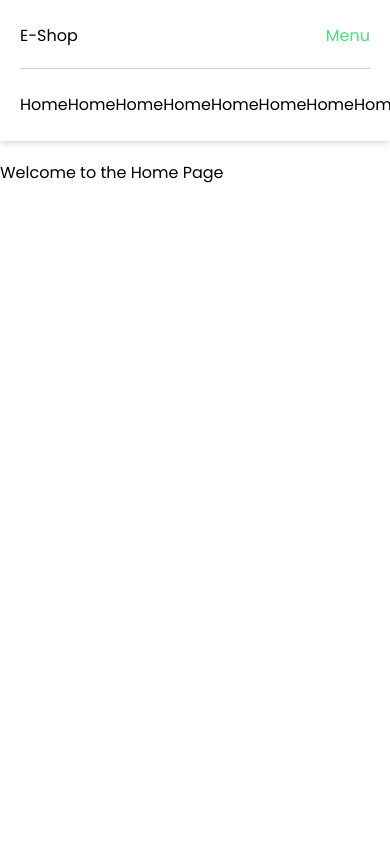
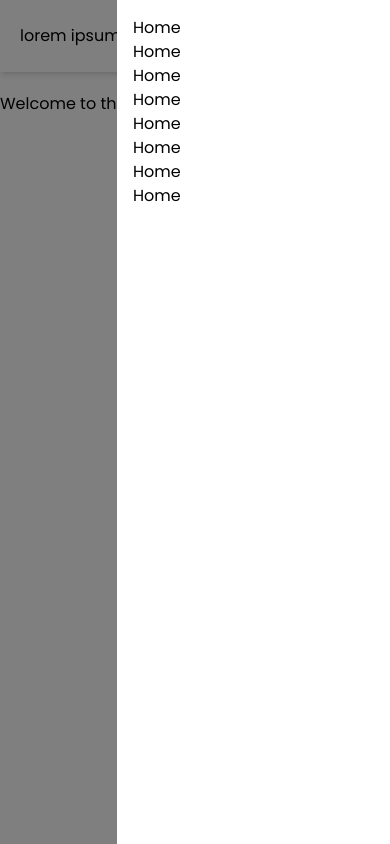
Before and after one commit to developedbyrod/REACT_COMMERCE_TEMPLATE, a React (Vite) app: page / in a window 390 px wide. Built offline with nearby package versions, Linux system fonts and the light colour scheme.

Commit message:
initializing the mobile menu layout and functions.

```diff
--- a/src/components/Navbar/index.jsx
+++ b/src/components/Navbar/index.jsx
@@ -186,6 +186,7 @@ export default function Navbar() {
 
     const [submenuActive, setSubmenuActive] = useState(null);
     const [submenuHovered, setSubmenuHovered] = useState(false);
+    const [mobileMenuActive, setMobileMenuActive] = useState(true);
 
     const handleSubmenu = (index) => {
         setSubmenuActive(index);
@@ -198,13 +199,24 @@ export default function Navbar() {
 
     }
 
+    const handleMobileMenu = () => {
+        console.log("mobile menu");
+    }
+
+
     return (
         <header className="flex items-center w-full px-5 py-6 shadow-md mb-5">
-            <div className="mx-auto flex-col items-center w-full">
 
+            {/* OVERLAY */}
+            <div
+                className={`${mobileMenuActive ? 'absolute top-0 right-0 w-full h-full z-10 bg-[rgba(0,0,0,0.5)]' : 'hidden'}`}
+                onClick={() => setMobileMenuActive(false)}
+                ></div>
+
+            <div className="hidden md:flex mx-auto md:flex-col items-center w-full">
                 <div className="flex items-center w-full border-b-[0.5px] border-[#ccc] pb-5">
 
-                    <div className="hidden md:flex md:w-full md:justify-between items-center">
+                    <div className="flex w-full justify-between items-center">
                         <div className="flex w-full">
                             <h1 className="text-black text-2xl font-bold">{templateData.headerContent.logoImg}</h1>
                         </div>
@@ -225,22 +237,9 @@ export default function Navbar() {
                         </div>
 
                     </div>
-
-                    <div className="flex md:hidden jusitfy-between w-full">
-
-                        <div className="flex logo_mobile flex-1">
-                            <h1>{templateData.website.name}</h1>
                 </div>
 
-                        <div className="flex text-green-400">
-                            <button>Menu</button>
-                        </div>
-                    </div>
-                </div>
-
-
                 {/* Links e Sublinks */}
-
                 <div className="flex w-full max-w-[800px] mx-auto jusitfy-center mt-6">
 
                     {templateData.headerContent.navLinks.map((navLink, index) => (
@@ -254,7 +253,7 @@ export default function Navbar() {
                                 <span className="cursor-pointer">{navLink.name}</span>
                             </div>
 
-                                <div  className={`sublinks_active p-4 bg-white ${submenuActive === index && submenuHovered === true ? 'flex-col absolute left-0 top-10 w-[300px] shadow-lg' : 'hidden'}`}
+                            <div className={`sublinks_active p-4 bg-white ${submenuActive === index && submenuHovered === true ? 'flex-col absolute left-0 top-10 w-[300px] shadow-lg' : 'hidden'}`}
                                 onMouseLeave={() => setSubmenuHovered(false)}>
                                 <ul
 
@@ -271,7 +270,30 @@ export default function Navbar() {
                         </div>
                     ))}
                 </div>
+            </div>
 
+            <div className="flex md:hidden justify-between items-center w-full relative">
+                <div className="logoMobile flex">
+                    <h1>{templateData.headerContent.logoImg}</h1>
+                </div>
+
+                <div className="flex">
+
+                    <input type="button" value="MENU" />
+                </div>
+            </div>
+
+            {/* OPEN MENU */}
+            <div className={`${mobileMenuActive ? 'flex flex-col p-4 bg-white h-screen absolute top-0 right-0 z-20 w-[70vw]' : 'hidden'}`}>
+                <nav>
+                    <ul>
+                        {templateData.headerContent.navLinks.map((navLink, index) => (
+                            <li key={index}>
+                                <Link to={navLink.link}>{navLink.name}</Link>
+                            </li>
+                        ))}
+                    </ul>
+                </nav>
             </div>
 
         </header>
```
Lines whose indentation alone changed are shown as unchanged.
